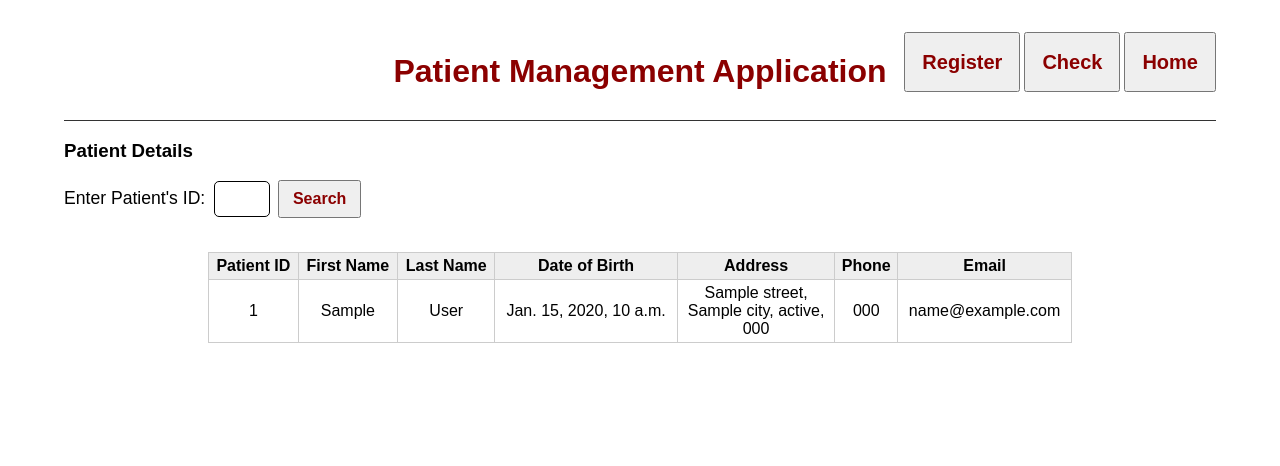
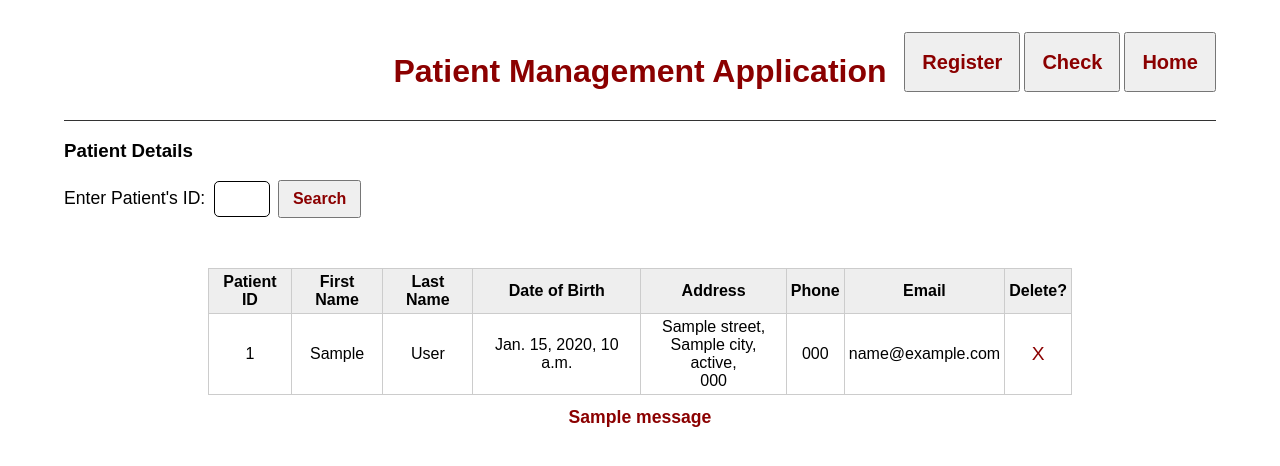
Before and after one commit to Forum-123/Patient-Management-App, a Django app: template patientManagement/commoninfo/templates/commoninfo/fetch.html in a window 1280 px wide. Shown: the top 466 px of the page. Run offline with Django 4.2, Linux system fonts and the light colour scheme; the template is opened without the code that fills it: most values are stand-ins (such as "Sample title", 1, 10 or a date in 2020); one stand-in notice (Sample message) is shown.

Commit message:
Add delete button and add comments

```diff
--- a/patientManagement/commoninfo/static/css/style.css
+++ b/patientManagement/commoninfo/static/css/style.css
@@ -128,6 +128,17 @@ input {
     text-align: center;
 }
 
+.deleteBtns {
+    padding: 8px;
+    margin: 0 4px;
+    color: darkred;
+    box-sizing: border-box;
+    border: none;
+    background: transparent;
+    text-align: center;
+    font-size: 1.2rem;
+}
+
 #idSubmit {
     padding: 0.5rem 0.8rem;
     font-family: Arial, Helvetica, sans-serif;
@@ -144,7 +155,7 @@ input {
     font-family: Arial, Helvetica, sans-serif;
     border-collapse: collapse;
     width: 75%;
-    margin: auto;
+    margin: 1rem auto;
 }
 
 .patientTable th,
--- a/patientManagement/commoninfo/templates/commoninfo/add.html
+++ b/patientManagement/commoninfo/templates/commoninfo/add.html
@@ -5,6 +5,7 @@
 <form action="" method="post" id="regForm">
     {% csrf_token %}
     <div class="form_sections">
+        <!-- Name and DoB fields -->
         {% for field in form.visible_fields|slice:":3" %}
         <p>
             {{ field.label_tag }}
@@ -22,6 +23,7 @@
     </div>
     <hr>
     <div class="form_sections">
+        <!-- Address fields -->
         {% for field in form.visible_fields|slice:"3:7" %}
         <p>
             {{ field.label_tag }}
@@ -39,6 +41,7 @@
     </div>
     <hr>
     <div class="form_sections">
+        <!-- Contact fields -->
         {% for field in form.visible_fields|slice:"7:" %}
         <p>
             {{ field.label_tag }}
--- a/patientManagement/commoninfo/templates/commoninfo/fetch.html
+++ b/patientManagement/commoninfo/templates/commoninfo/fetch.html
@@ -19,6 +19,7 @@
         <th>Address</th>
         <th>Phone</th>
         <th>Email</th>
+        <th>Delete?</th>
     </tr>
     {% for patient in fetch %}
     <tr>
@@ -45,11 +46,24 @@
             {{ patient.email }}
             {% endif %}
         </td>
+        <td>
+            <!-- Delete a patient -->
+            <form action="" method="post">
+                {% csrf_token %}
+                <button type="submit" class="deleteBtns" name="deleteId" value="{{ patient.pk }}">X</button>
+            </form>
+        </td>
     </tr>
     {% empty %}
     <tr>
-        <td colspan="7">No patient found</td>
+        <td colspan="8">No patient found</td>
     </tr>
     {% endfor %}
 </table>
+{% for message in messages %}
+<strong>
+    <p class="message">{{ message }}</p>
+</strong>
+{% endfor %}
+
 {% endblock %}
```
Also changed, not shown: patientManagement/commoninfo/views.py (+6 -1 lines), patientManagement/db.sqlite3.
